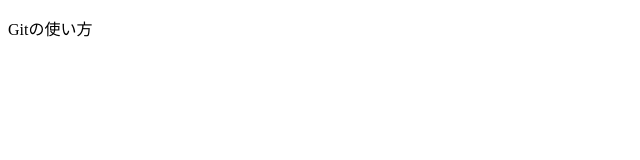
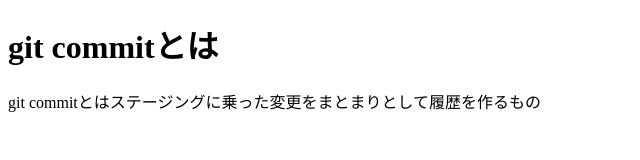
Before and after one commit to ManatoSuzuki/html, a plain HTML site: page index.html in a window 1280 px wide. Shown: the whole page, without its empty margins (0-640 px from the left). Drawn offline with Linux system fonts and the light colour scheme.

Commit message:
git commitの説明をindex.htmlに追加、READMEを更新

```diff
--- a/index.html
+++ b/index.html
@@ -7,7 +7,8 @@
     <title>Gitレクチャー</title>
 </head>
 <body>
-    <p>Gitの使い方</p>
+    <h1>git commitとは</h1>
+    <p>git commitとはステージングに乗った変更をまとまりとして履歴を作るもの</p>
     <script type="text/javascript" src="./app.js"></script>
 </body>
 </html>
```
Also changed, not shown: 1 other file.
